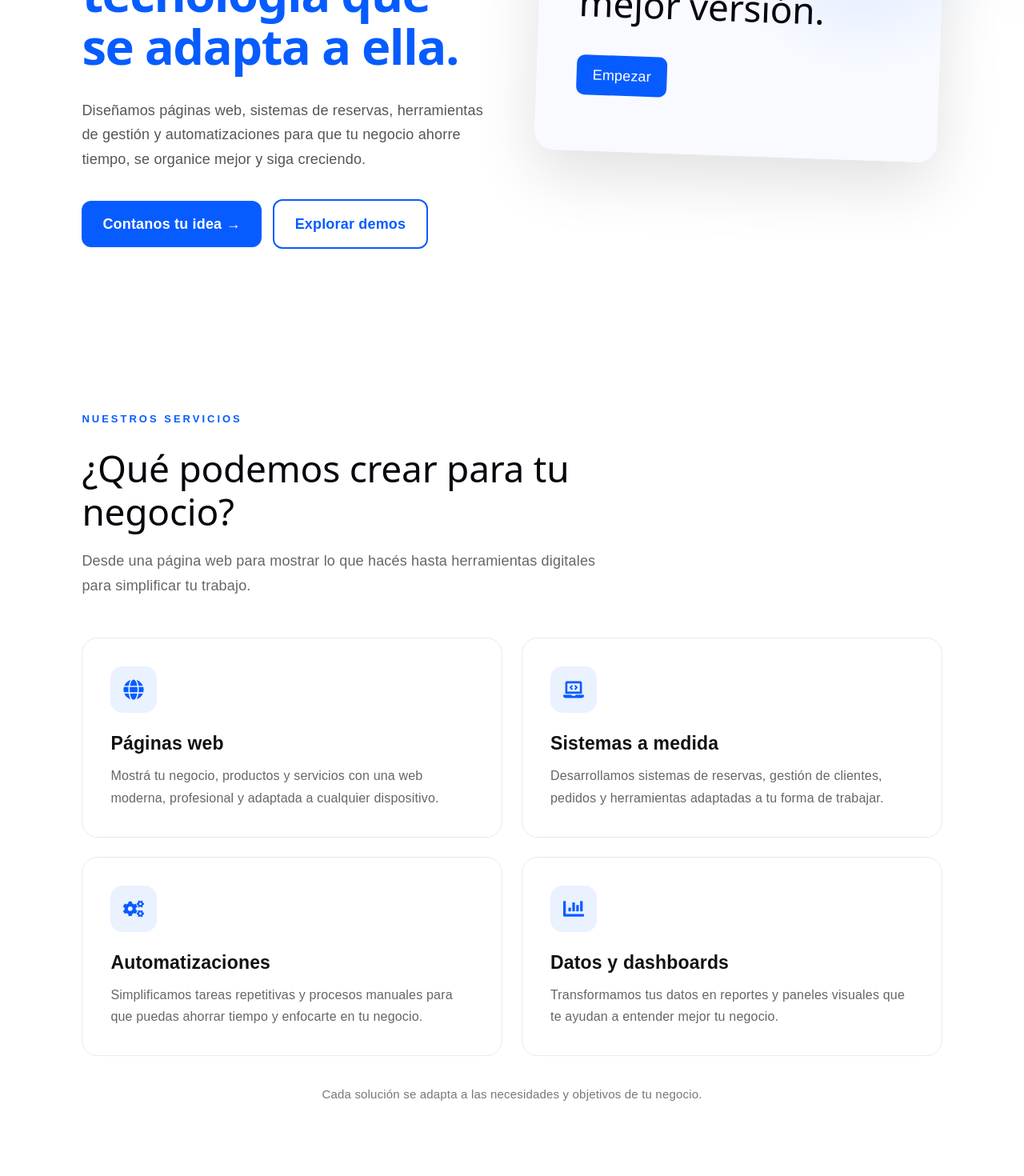
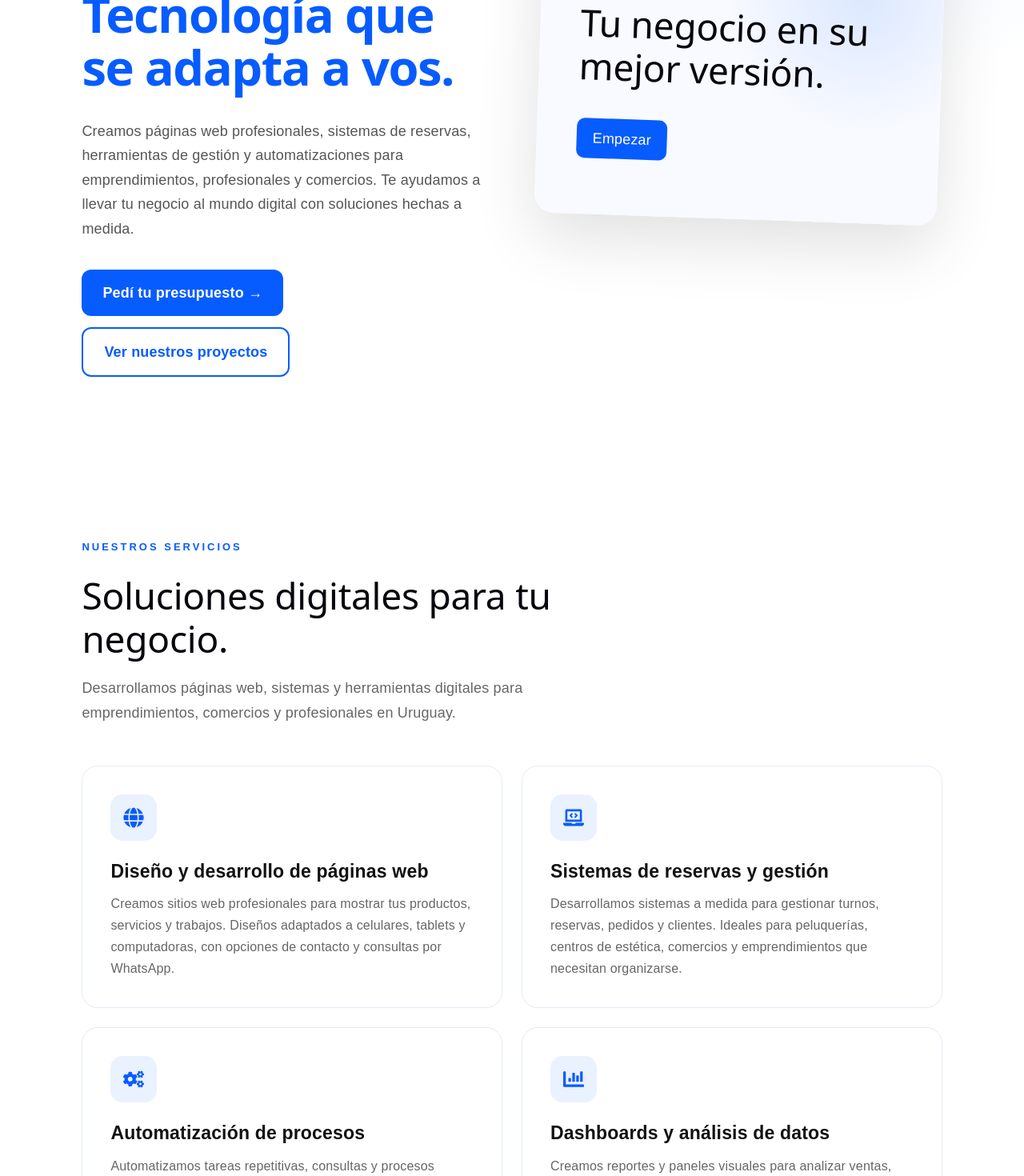
Before and after one commit to Nazab123/bit-solutions, a React (Vite) app: page / in a window 1280 px wide. Shown: the part 560-2030 px from the top of the page at 80% size. Built offline with nearby package versions, Linux system fonts and the light colour scheme.

Commit message:
Mejoro contraste y accesibilidad

```diff
--- a/src/App.jsx
+++ b/src/App.jsx
@@ -39,9 +39,12 @@ function App() {
     if (hash.startsWith("#/demos/peluqueria")) {
       return <PeluqueriaDemo hash={hash} />
     }
+
     return (
       <>
         <Navbar />
+
+        <main>
           <Hero />
           <Services />
           <Features />
@@ -50,9 +53,12 @@ function App() {
           <About />
           <FAQ />
           <Contact />
+        </main>
+
         <Footer />
       </>
     )
+
 }
 
 export default App
--- a/src/components/Hero.jsx
+++ b/src/components/Hero.jsx
@@ -1,30 +1,36 @@
+
 import "../styles/Hero.css"
 
 function Hero() {
   return (
     <section className="hero" id="inicio">
       <div className="hero-text">
-        <p className="tag">DESARROLLO WEB Y SOLUCIONES DIGITALES</p>
+        <p className="tag">
+          DESARROLLO WEB Y SOLUCIONES DIGITALES EN URUGUAY
+        </p>
 
         <h1>
-          Tu negocio tiene su forma de trabajar.
-          <span> Creamos tecnología que se adapta a ella.</span>
+          Diseño de páginas web para negocios en Uruguay.
+          <span> Tecnología que se adapta a vos.</span>
         </h1>
 
         <p className="hero-description">
-          Diseñamos páginas web, sistemas de reservas,
-          herramientas de gestión y automatizaciones
-          para que tu negocio ahorre tiempo, se organice
-          mejor y siga creciendo.
+          Creamos páginas web profesionales, sistemas
+          de reservas, herramientas de gestión y
+          automatizaciones para emprendimientos,
+          profesionales y comercios.
+
+          Te ayudamos a llevar tu negocio al mundo
+          digital con soluciones hechas a medida.
         </p>
 
         <div className="hero-actions">
           <a href="#contacto" className="btn-primary">
-            Contanos tu idea →
+            Pedí tu presupuesto →
           </a>
 
           <a href="#demos" className="btn-secondary">
-            Explorar demos
+            Ver nuestros proyectos
           </a>
         </div>
       </div>
--- a/src/components/Services.jsx
+++ b/src/components/Services.jsx
@@ -1,6 +1,11 @@
+
 import "../styles/Services.css"
-import { FaGlobe, FaLaptopCode, FaCogs, FaChartBar } from "react-icons/fa"
-
+import {
+  FaGlobe,
+  FaLaptopCode,
+  FaCogs,
+  FaChartBar
+} from "react-icons/fa"
 
 function Services() {
   return (
@@ -9,12 +14,14 @@ function Services() {
       <div className="section-header">
         <p className="tag">NUESTROS SERVICIOS</p>
 
-        <h2>¿Qué podemos crear para tu negocio?</h2>
+        <h2>
+          Soluciones digitales para tu negocio.
+        </h2>
 
         <p className="services-intro">
-          Desde una página web para mostrar lo que hacés
-          hasta herramientas digitales para simplificar
-          tu trabajo.
+          Desarrollamos páginas web, sistemas y
+          herramientas digitales para emprendimientos,
+          comercios y profesionales en Uruguay.
         </p>
       </div>
 
@@ -25,12 +32,14 @@ function Services() {
             <FaGlobe />
           </div>
 
-          <h3>Páginas web</h3>
+          <h3>Diseño y desarrollo de páginas web</h3>
 
           <p>
-            Mostrá tu negocio, productos y servicios
-            con una web moderna, profesional y
-            adaptada a cualquier dispositivo.
+            Creamos sitios web profesionales para
+            mostrar tus productos, servicios y trabajos.
+            Diseños adaptados a celulares, tablets
+            y computadoras, con opciones de contacto
+            y consultas por WhatsApp.
           </p>
         </div>
 
@@ -39,12 +48,14 @@ function Services() {
             <FaLaptopCode />
           </div>
 
-          <h3>Sistemas a medida</h3>
+          <h3>Sistemas de reservas y gestión</h3>
 
           <p>
-            Desarrollamos sistemas de reservas,
-            gestión de clientes, pedidos y herramientas
-            adaptadas a tu forma de trabajar.
+            Desarrollamos sistemas a medida para
+            gestionar turnos, reservas, pedidos y
+            clientes. Ideales para peluquerías,
+            centros de estética, comercios y
+            emprendimientos que necesitan organizarse.
           </p>
         </div>
 
@@ -53,12 +64,13 @@ function Services() {
             <FaCogs />
           </div>
 
-          <h3>Automatizaciones</h3>
+          <h3>Automatización de procesos</h3>
 
           <p>
-            Simplificamos tareas repetitivas y
-            procesos manuales para que puedas
-            ahorrar tiempo y enfocarte en tu negocio.
+            Automatizamos tareas repetitivas,
+            consultas y procesos administrativos
+            para reducir el trabajo manual
+            y simplificar el día a día de tu negocio.
           </p>
         </div>
 
@@ -67,26 +79,25 @@ function Services() {
             <FaChartBar />
           </div>
 
-          <h3>Datos y dashboards</h3>
+          <h3>Dashboards y análisis de datos</h3>
 
           <p>
-            Transformamos tus datos en reportes
-            y paneles visuales que te ayudan
-            a entender mejor tu negocio.
+            Creamos reportes y paneles visuales
+            para analizar ventas, clientes e
+            indicadores de tu negocio, ayudándote
+            a tomar decisiones con información clara.
           </p>
         </div>
 
       </div>
 
       <p className="services-note">
-        Cada solución se adapta a las necesidades
-        y objetivos de tu negocio.
+        Cada proyecto se desarrolla según las
+        necesidades y objetivos de tu negocio.
       </p>
 
     </section>
   )
 }
 
-
-
 export default Services
--- a/src/styles/Contact.css
+++ b/src/styles/Contact.css
@@ -18,11 +18,13 @@
   font-weight: 700;
 }
 
+
 .contact-description {
-  color: rgba(255, 255, 255, 0.8);
+  color: #ffffff;
   font-size: 1.1rem;
   line-height: 1.6;
 }
+
 
 /* FORMULARIO */
 
--- a/src/styles/Footer.css
+++ b/src/styles/Footer.css
@@ -60,9 +60,12 @@
 
 /* COPYRIGHT */
 
+
 .footer-copy {
-  opacity: 0.6;
+  color: #cccccc;
+  opacity: 1;
 }
+
 
 /* RESPONSIVE */
 
--- a/src/styles/Services.css
+++ b/src/styles/Services.css
@@ -62,12 +62,14 @@
 
 /* Texto inferior */
 
+
 .services-note {
   margin-top: 35px;
   text-align: center;
-  color: #777;
+  color: #555555;
   font-size: 15px;
 }
+
 
 /* CONTACT */
 .contact {
```
Also changed, not shown: public/robots.txt. Lines whose indentation alone changed are shown as unchanged.
